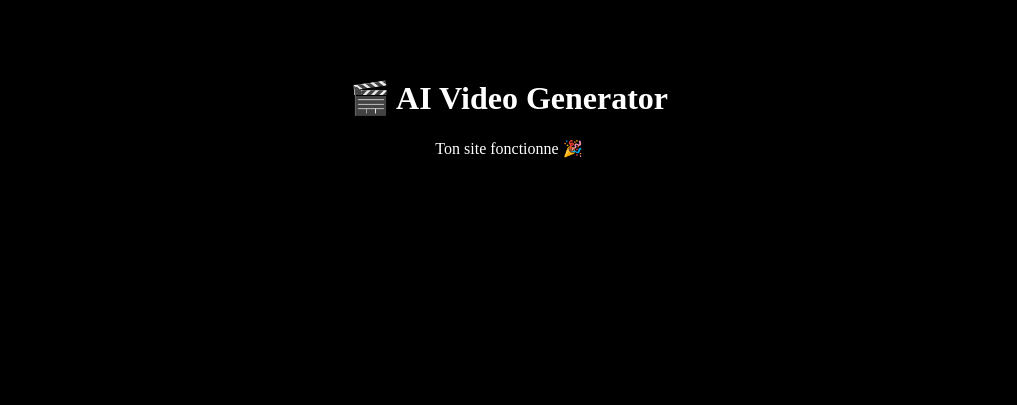
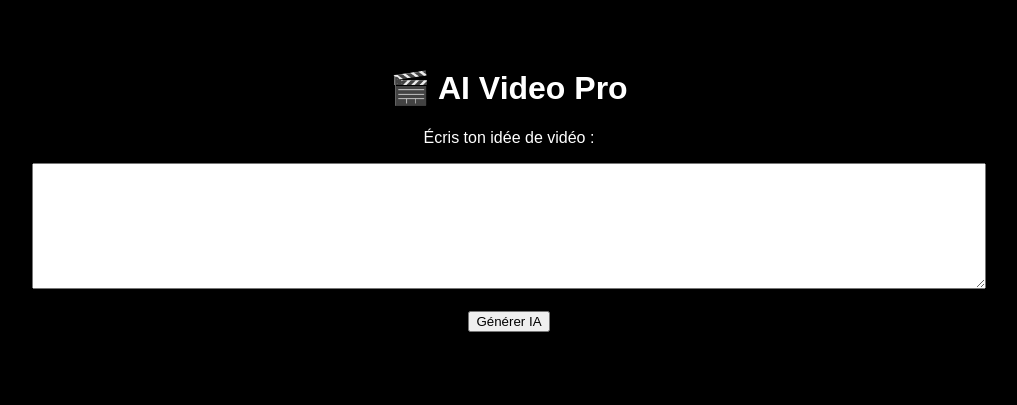
Before and after one commit to maximeglatigny83-ctrl/ai-video-app, a plain HTML site: page index.html in a window 1280 px wide. Shown: the whole page, without its empty margins (131-1148 px from the left). Drawn offline with Linux system fonts and the light colour scheme.

Commit message:
Update index.html

```diff
--- a/index.html
+++ b/index.html
@@ -1,7 +1,45 @@
 <!DOCTYPE html>
-<html>
-<body style="background:black;color:white;text-align:center;padding:50px;">
-<h1>🎬 AI Video Generator</h1>
-<p>Ton site fonctionne 🎉</p>
+<html lang="fr">
+<head>
+  <meta charset="UTF-8">
+  <title>AI Video Pro</title>
+</head>
+
+<body style="background:black;color:white;text-align:center;font-family:Arial;padding:40px;">
+
+<h1>🎬 AI Video Pro</h1>
+
+<p>Écris ton idée de vidéo :</p>
+
+<textarea id="prompt" style="width:80%;height:120px;"></textarea><br><br>
+
+<button onclick="generate()">Générer IA</button>
+
+<div id="result" style="margin-top:30px;"></div>
+
+<script>
+async function generate() {
+  let prompt = document.getElementById("prompt").value;
+
+  if (!prompt) {
+    alert("Écris quelque chose !");
+    return;
+  }
+
+  document.getElementById("result").innerHTML = "⏳ Génération en cours...";
+
+  const res = await fetch("/api/generate", {
+    method: "POST",
+    headers: { "Content-Type": "application/json" },
+    body: JSON.stringify({ prompt })
+  });
+
+  const data = await res.json();
+
+  document.getElementById("result").innerHTML =
+    "🎬 Résultat IA :<br><pre>" + JSON.stringify(data, null, 2) + "</pre>";
+}
+</script>
+
 </body>
 </html>
```
